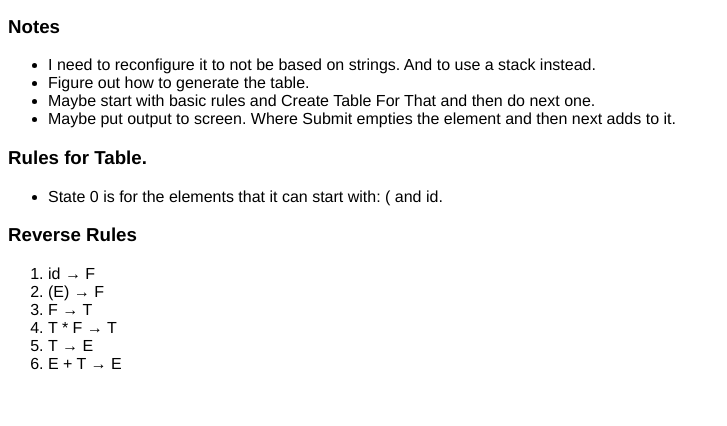
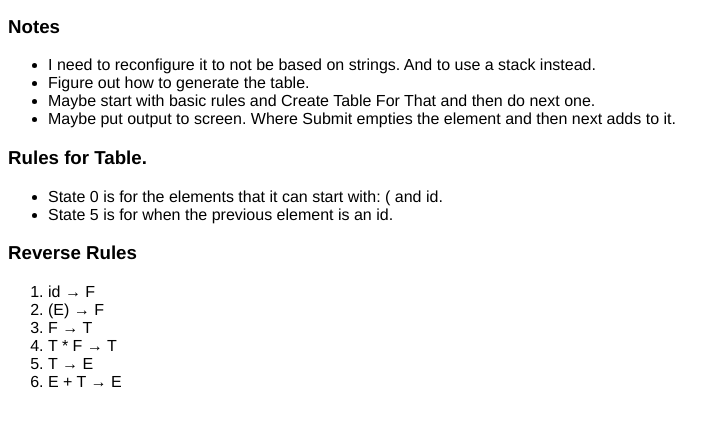
Before and after one commit to caydenhuffman/ShiftReduceParser, a plain HTML site: page table.html in a window 1280 px wide. Shown: the part 104-530 px from the top of the page, without its empty margins (0-727 px from the left). Drawn offline with Linux system fonts and the light colour scheme.

Commit message:
Changed table.html

```diff
--- a/table.html
+++ b/table.html
@@ -26,7 +26,7 @@
     <h3>Rules for Table.</h3>
     <ul>
         <li>State 0 is for the elements that it can start with: ( and id. </li>
-
+        <li>State 5 is for when the previous element is an id. </li>
     </ul>
 
     <h3>Reverse Rules</h3>
```
